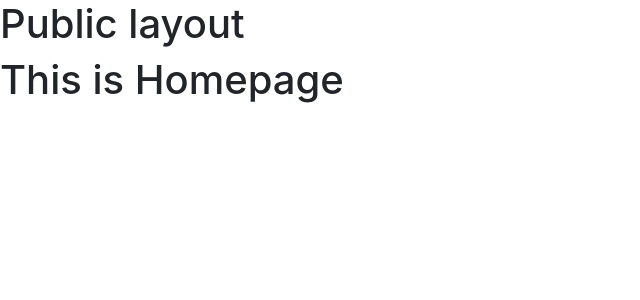
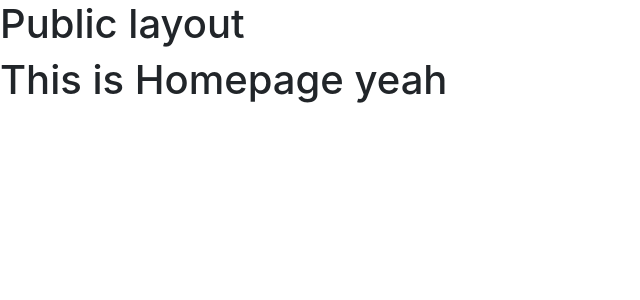
Before and after one commit to longtuan96/W6Weekly-Social-Blog-App, a React (Create React App) app: page / in a window 1280 px wide. Shown: the top 300 px of the page, without its empty margins (0-640 px from the left). Built offline with nearby package versions, Linux system fonts and the light colour scheme.

Commit message:
test (#1)

```diff
--- a/src/containers/pages/Homepage.js
+++ b/src/containers/pages/Homepage.js
@@ -3,7 +3,7 @@ import React from "react";
 const Homepage = () => {
   return (
     <div>
-      <h1>This is Homepage</h1>
+      <h1>This is Homepage yeah</h1>
     </div>
   );
 };
```
